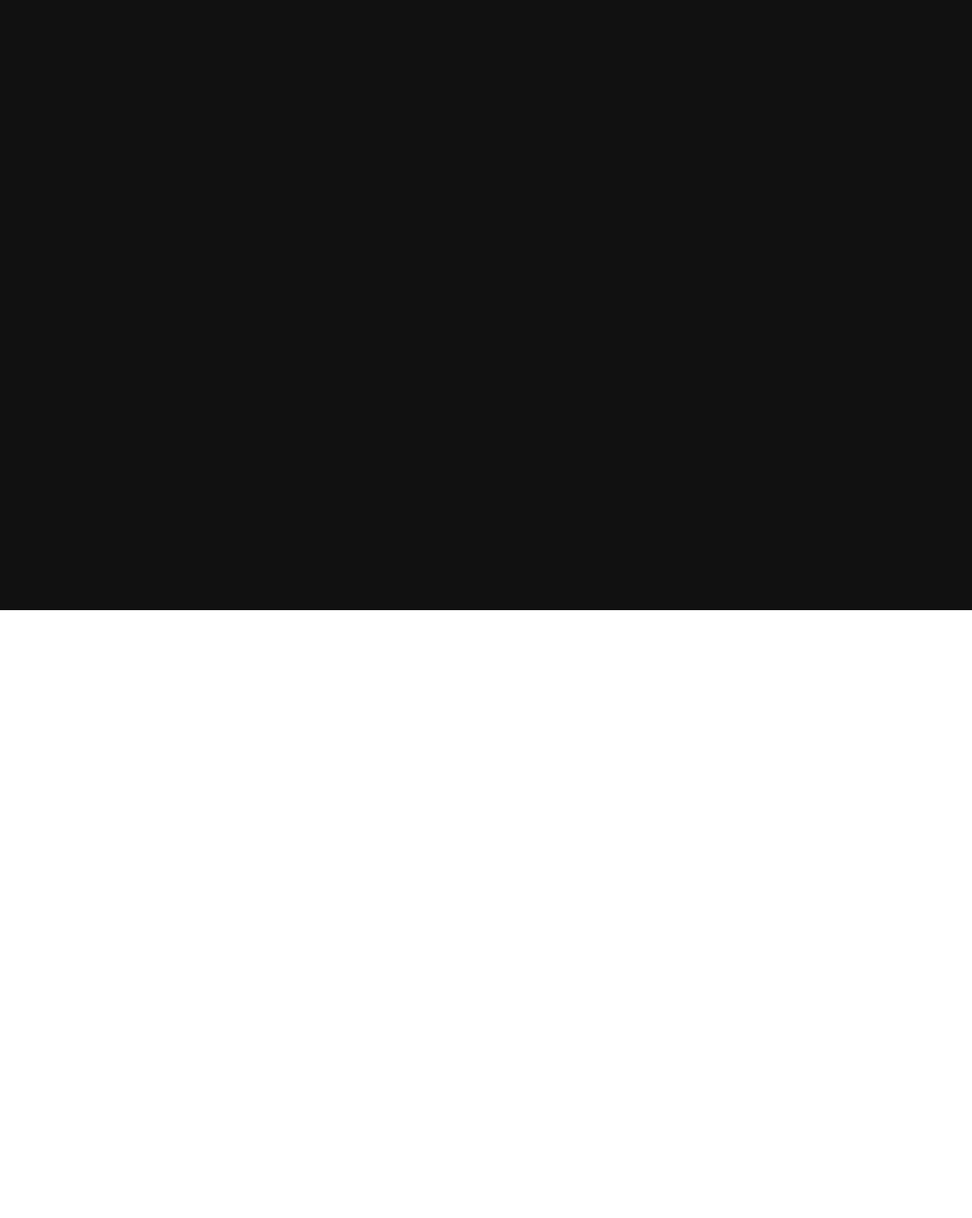
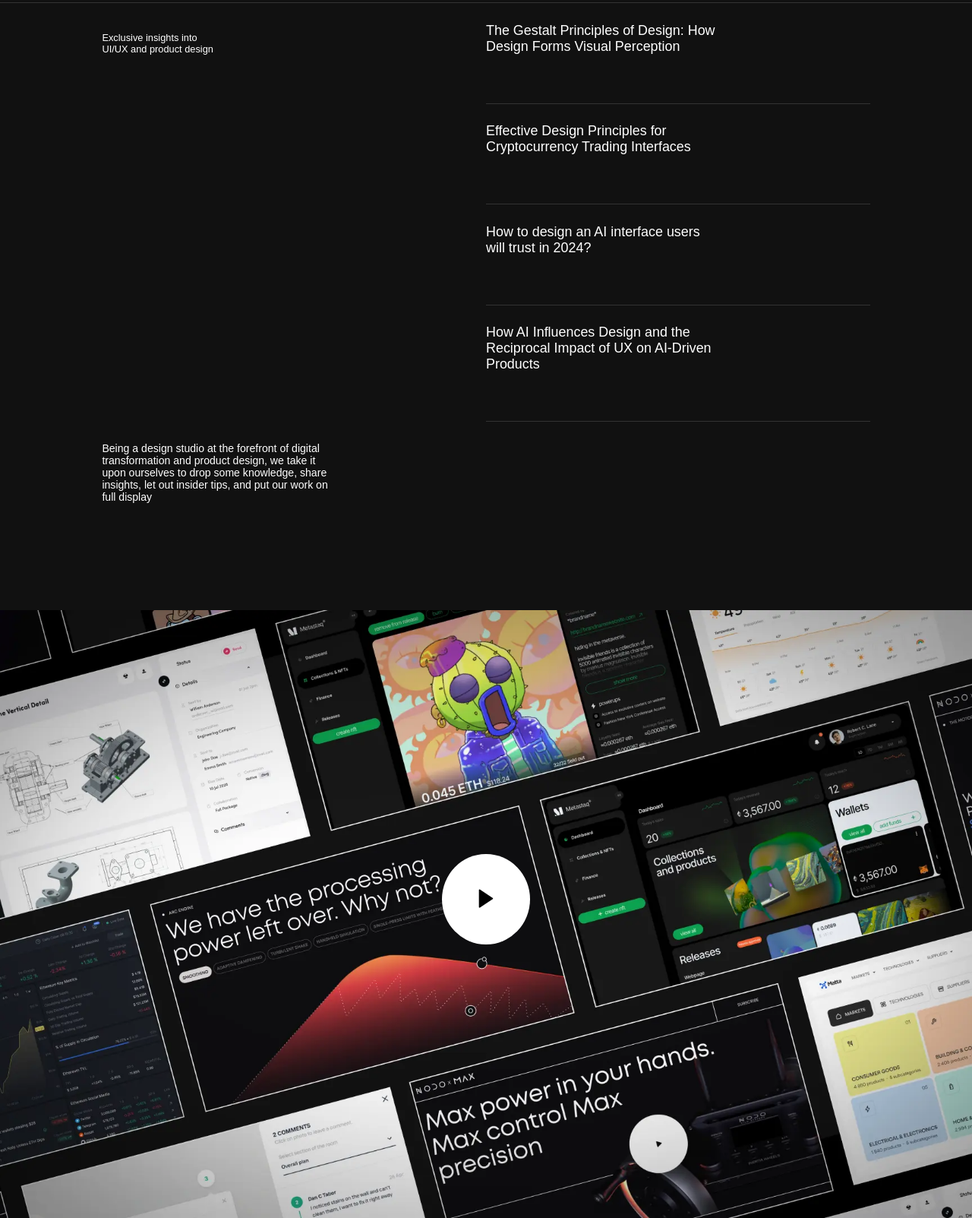
Before and after one commit to Anandpatel54/Lazarev, a plain HTML site: page index.html in a window 1280 px wide. Shown: the part 797-2400 px from the top of the page at 76% size. Before the commit the page ends 1600 px from the top, so only its background shows below. Drawn offline with nearby package versions, Linux system fonts and the light colour scheme.

Commit message:
page 2 and page 3 completed

```diff
--- a/index.html
+++ b/index.html
@@ -4,6 +4,10 @@
     <meta charset="UTF-8" />
     <meta name="viewport" content="width=device-width, initial-scale=1.0" />
     <title>Document</title>
+    <link
+    href="https://cdn.jsdelivr.net/npm/remixicon@4.2.0/fonts/remixicon.css"
+    rel="stylesheet"
+/>
     <link rel="stylesheet" href="style.css" />
   </head>
   <body>
@@ -109,7 +113,38 @@
           <div id="blur-right"></div>
         </div>
       </div>
-      <div id="page2"></div>
+      <div id="page2">
+        <div id="page2-left">
+          <p>Exclusive insights into <br> UI/UX and product design</p>
+          <h5>Being a design studio at the forefront of digital transformation and product design, we take it upon ourselves to drop some knowledge, share insights, let out insider tips, and put our work on full display</h5>
+        </div>
+        <div id="page2-right">
+          <div class="right-elem">
+            <h2>The Gestalt Principles of Design: How <br> Design Forms Visual Perception</h2>
+            <img src="/images/image1.png" alt="">
+          </div>
+          <div class="right-elem">
+            <h2>Effective Design Principles for <br> Cryptocurrency Trading Interfaces</h2>
+            <img src="/images/image2.png" alt="">
+          </div>
+          <div class="right-elem">
+            <h2>How to design an AI interface users <br> will trust in 2024?</h2>
+            <img src="/images/image3.png" alt="">
+          </div>
+          <div class="right-elem">
+            <h2>How AI Influences Design and the <br> Reciprocal Impact of UX on AI-Driven <br> Products</h2>
+            <img src="/images/image4.png" alt="">
+          </div>
+        </div>
+      </div>
+      <div id="page3">
+        <div class="page3-center">
+          <div class="icon">
+            <i class="ri-play-fill"></i>
+          </div>
+          <h5>Watch Showreel</h5>
+        </div>
+      </div>
     </div>
 
     <script src="https://cdnjs.cloudflare.com/ajax/libs/gsap/3.12.5/gsap.min.js" integrity="sha512-7eHRwcbYkK4d9g/6tD/mhkf++eoTHwpNM9woBxtPUBWm67zeAfFC+HrdoE2GanKeocly/VxeLvIqwvCdk7qScg==" crossorigin="anonymous" referrerpolicy="no-referrer"></script>
--- a/script.js
+++ b/script.js
@@ -1,4 +1,4 @@
-function makeAnimationNav(){
+function makeAnimationNav() {
   let nav = document.querySelector("nav");
 
   nav.addEventListener("mouseenter", function () {
@@ -14,8 +14,7 @@ nav.addEventListener("mouseenter", function () {
       //duration: 0.3,
       stagger: {
         amount: 0.6,
-    }
-
+      },
     });
   });
 
@@ -26,8 +25,7 @@ nav.addEventListener("mouseleave", function () {
       //duration: 0.3,
       stagger: {
         amount: 0.2,
-        }
-
+      },
     });
     tl.to("#nav-bottom", {
       height: "0vh",
@@ -37,12 +35,32 @@ nav.addEventListener("mouseleave", function () {
       display: "none",
       duration: 0.1,
     });
-
   });
-
 }
 
-
-
+function page1Animation(){
+  var rightElem = document.querySelectorAll(".right-elem");
+rightElem.forEach(function (elem) {
+  elem.addEventListener("mouseenter", function () {
+    gsap.to(elem.childNodes[3], {
+      opacity: 1,
+      scale: 1,
+    });
+  });
+  elem.addEventListener("mouseleave", function () {
+    gsap.to(elem.childNodes[3], {
+      opacity: 0,
+      scale: 0,
+    });
+  });
+  elem.addEventListener("mousemove", function (dets) {
+    gsap.to(elem.childNodes[3], {
+      x: dets.x - elem.getBoundingClientRect().x - 50,
+      y: dets.y - elem.getBoundingClientRect().y - 110,
+    });
+  });
+});
+}
 
 makeAnimationNav();
+page1Animation();
--- a/style.css
+++ b/style.css
@@ -176,4 +176,99 @@ nav button svg {
   height: 100vh;
   width: 100%;
   background-color: #111;
+  position: relative;
+  padding: 0vw 10.5vw;
+  padding-bottom: 8vw;
+  display: flex;
+  align-items: center;
+  justify-content: space-between;
+  border-top: 1px solid #333;
 }
+#page2-left {
+  height: 100%;
+  width: 40%;
+  display: flex;
+  align-items: flex-start;
+  justify-content: space-between;
+  flex-direction: column;
+  padding: 3vw 0;
+}
+#page2-left p {
+  font-size: 1vw;
+}
+#page2-left h5 {
+  font-size: 1.1vw;
+  width: 76%;
+  font-weight: 300;
+}
+#page2-right {
+  height: 100%;
+  width: 50%;
+}
+.right-elem {
+  position: relative;
+  padding-top: 2vw;
+  padding-bottom: 5vw;
+  border-bottom: 1px solid #333;
+}
+.right-elem h2 {
+  font-size: 1.4vw;
+  font-weight: 400;
+  z-index: 2;
+  position: relative;
+}
+.right-elem img {
+  height: 7vw;
+  width: 7vw;
+  border-radius: 50%;
+  object-fit: cover;
+  position: absolute;
+  opacity: 0;
+  scale: 0;
+}
+#page3 {
+  height: 100vh;
+  width: 100%;
+  background-color: #111;
+  background-image: url(/images/image5.png);
+  background-position: center;
+  background-size: cover;
+  display: flex;
+  align-items: center;
+  justify-content: center;
+}
+.page3-center {
+  display: flex;
+  align-items: center;
+  flex-direction: column;
+  padding: 1vw;
+}
+.page3-center .icon {
+  display: flex;
+  align-items: center;
+  justify-content: center;
+  padding: 3vw;
+  border-radius: 50%;
+  background-color: #fff;
+}
+
+i {
+  color: #000;
+  font-size: 3vw;
+}
+.page3-center h5 {
+  font-size: 0.8vw;
+  padding: 12px 26px 10px 26px;
+  text-transform: uppercase;
+  background-color: #fff;
+  color: #000;
+  font-weight: 700;
+  border-radius: 50px;
+  margin-top: 0.5vw;
+  opacity: 0;
+  transition: all ease 0.5s;
+}
+.page3-center:hover h5 {
+  opacity: 1;
+  transform: translateY(0%);
+}
```
Also changed, not shown: NeueHaasDisplayMediu.ttf (deleted), images/image1.png (added), images/image2.png (added), images/image3.png (added), images/image4.png (added), images/image5.png (added). Lines whose indentation alone changed are shown as unchanged.
